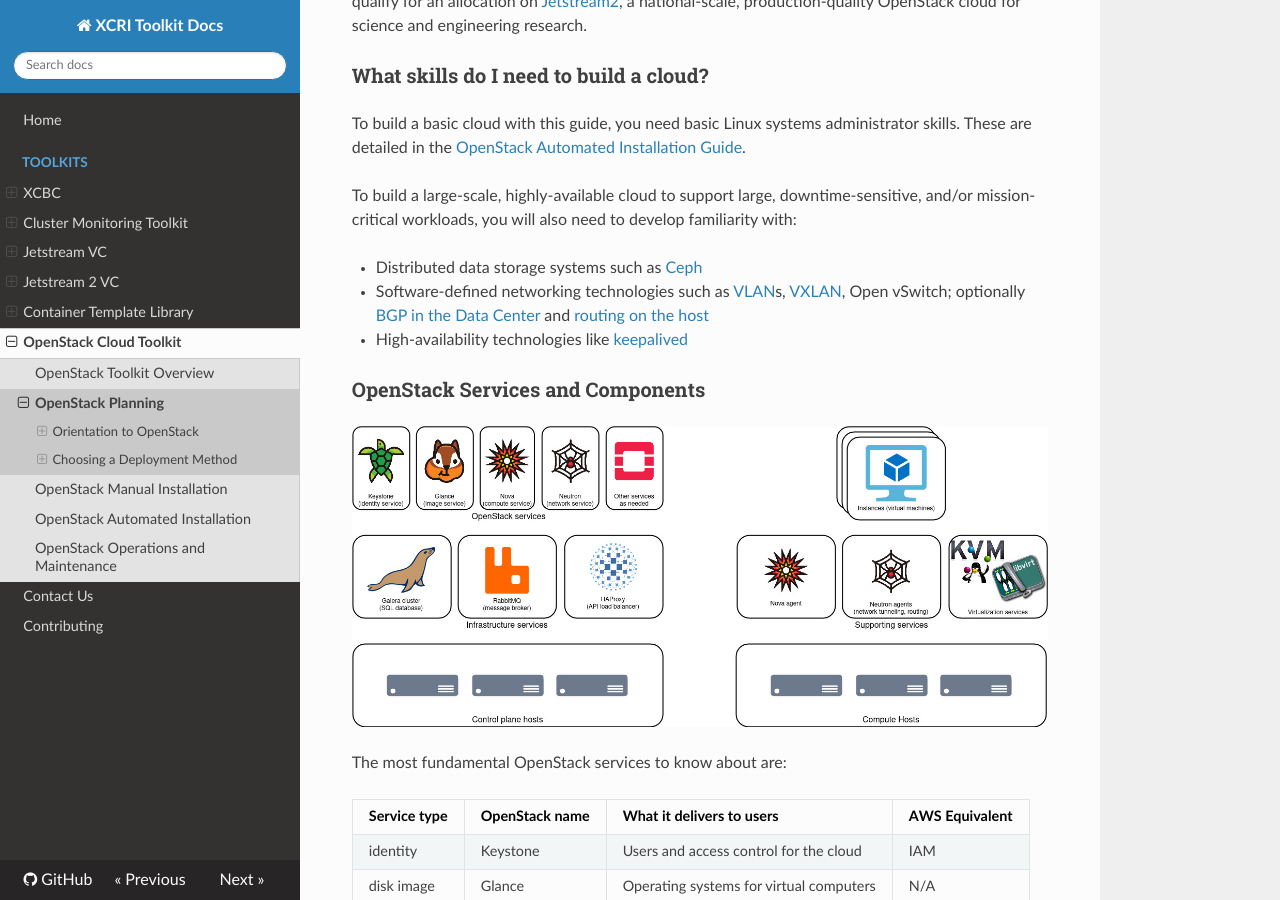
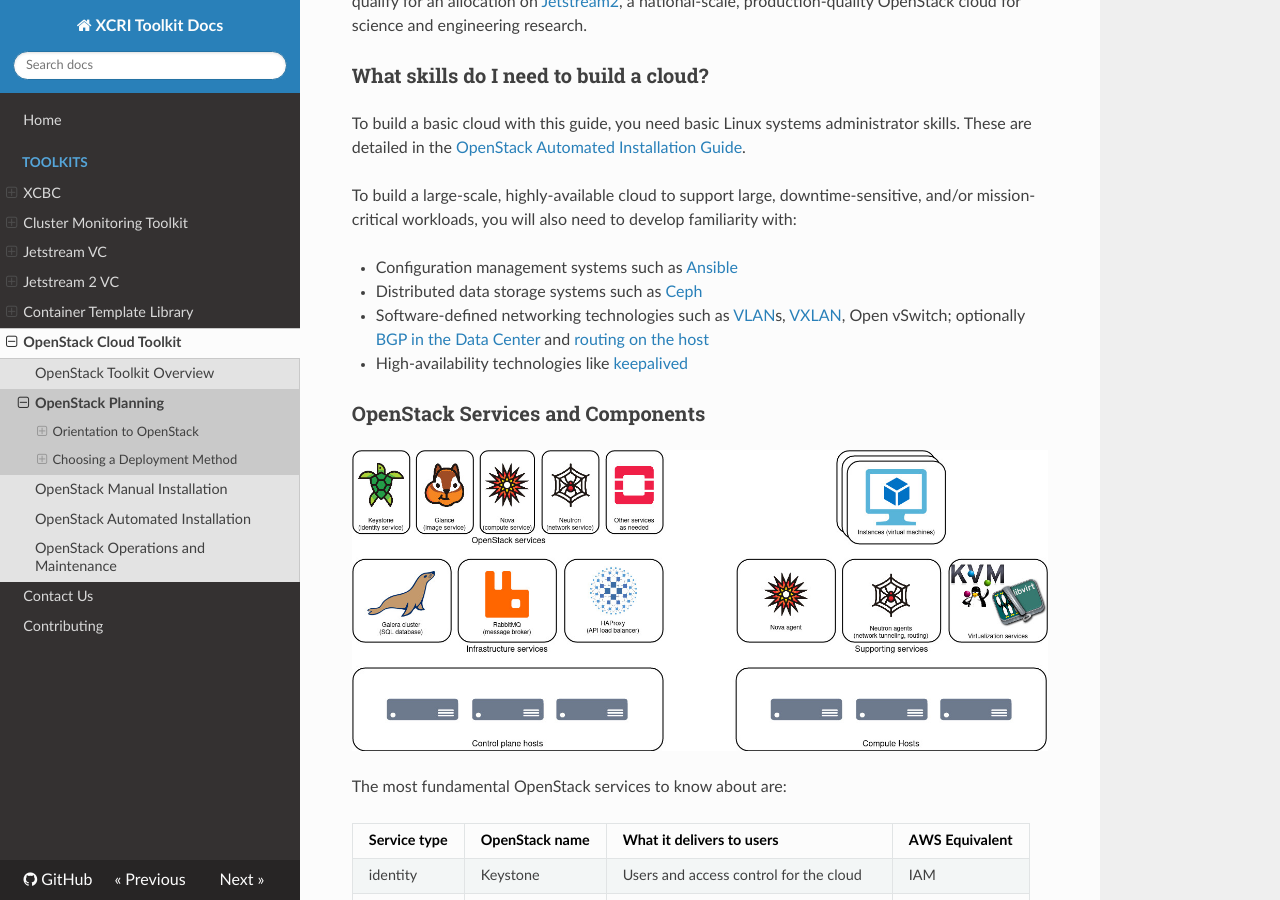
Before and after one commit to access-ci-org/Toolkit-Docs, an MkDocs documentation site: the page built from docs/toolkits/openstack-planning-guide.md, in a window 1280 px wide and 900 px high, scrolled down 2718 px. Built offline with MkDocs 1.6.1, drawn with Linux system fonts in a browser that asks for light colours; nearby versions of some CDN libraries; old or Windows-style settings are respelled for this version of MkDocs.

Commit message:
add another skill

```diff
--- a/docs/toolkits/openstack-planning-guide.md
+++ b/docs/toolkits/openstack-planning-guide.md
@@ -59,6 +59,7 @@ To build a basic cloud with this guide, you need basic Linux systems administrat
 
 To build a large-scale, highly-available cloud to support large, downtime-sensitive, and/or mission-critical workloads, you will also need to develop familiarity with:
 
+- Configuration management systems such as [Ansible](https://docs.ansible.com/ansible/latest/index.html)
 - Distributed data storage systems such as [Ceph](https://en.wikipedia.org/wiki/Ceph_(software))
 - Software-defined networking technologies such as [VLAN](https://en.wikipedia.org/wiki/VLAN)s, [VXLAN](https://en.wikipedia.org/wiki/Virtual_Extensible_LAN), Open vSwitch; optionally [BGP in the Data Center](https://www.nvidia.com/en-us/networking/border-gateway-protocol/) and [routing on the host](https://codingpackets.com/blog/linux-routing-on-the-host-with-frr/)
 - High-availability technologies like [keepalived](https://keepalived.readthedocs.io/en/latest/introduction.html)
```
